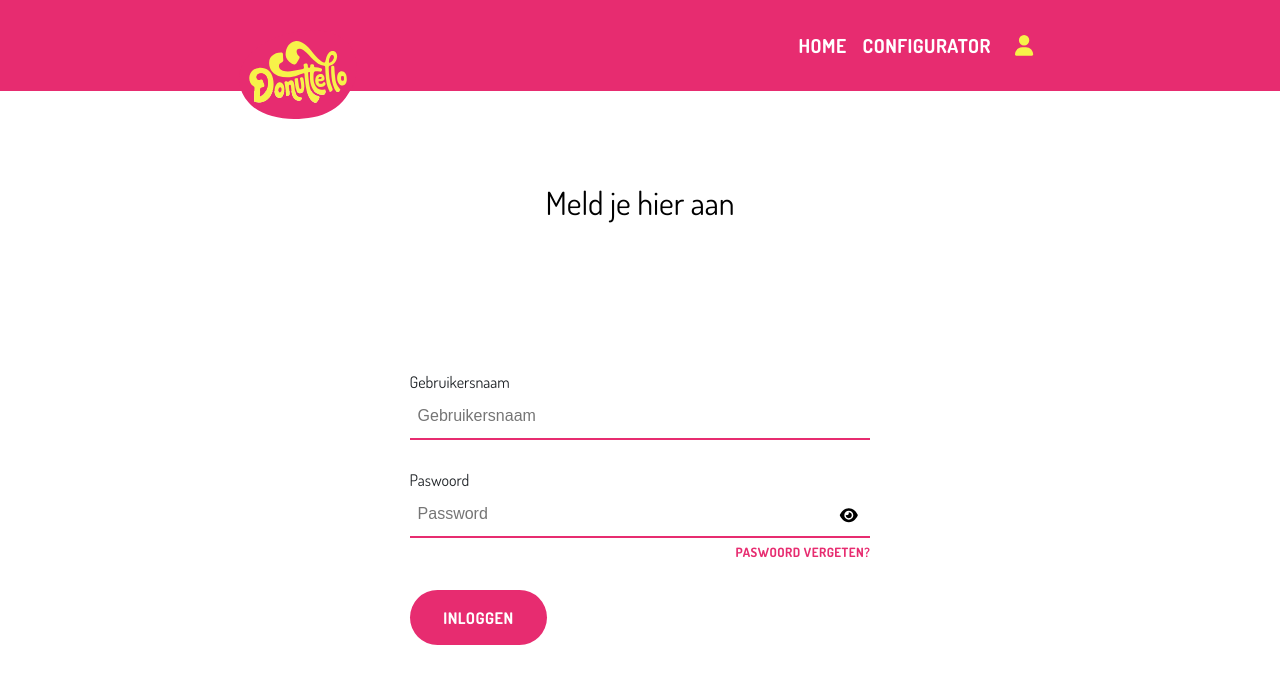
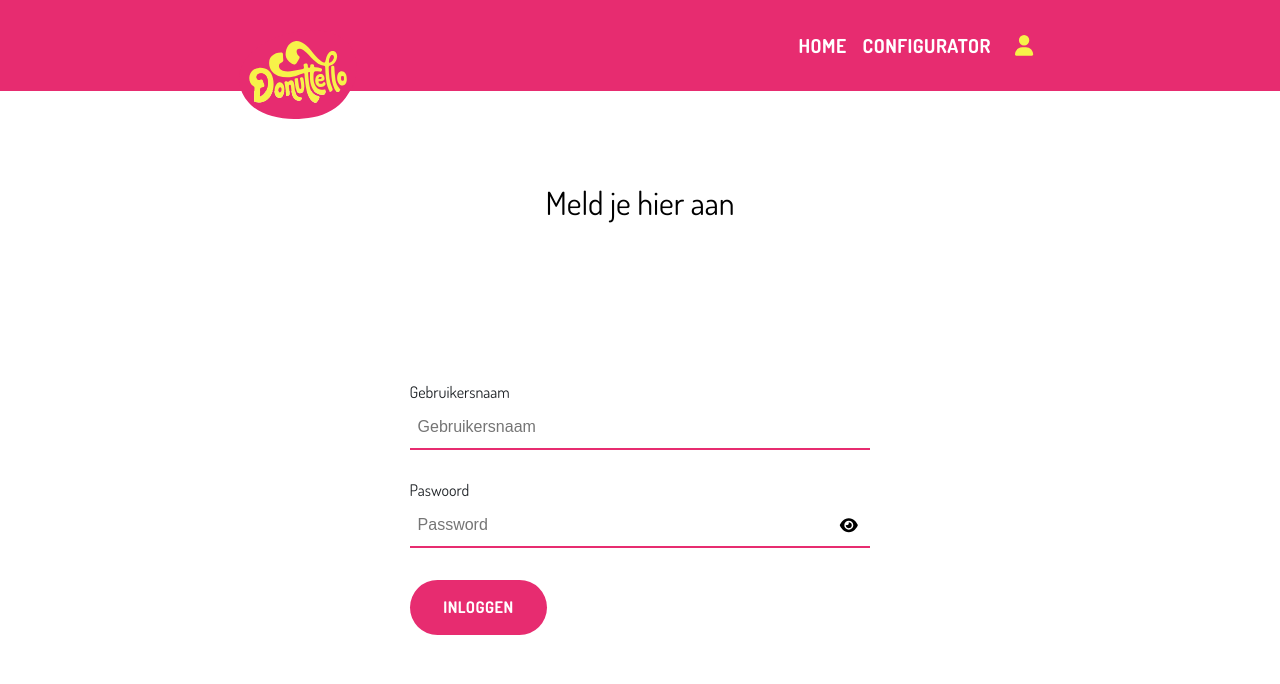
Before and after one commit to NickBevers/donuttello-frontend, a JavaScript app: page /login in a window 1280 px wide. Shown: the top 684 px of the page. Built offline with nearby package versions, Linux system fonts and the light colour scheme.

Commit message:
fix(login_password-reset): put password forgot link in comments to remove it from the frontend

```diff
--- a/src/components/LoginForm.vue
+++ b/src/components/LoginForm.vue
@@ -62,9 +62,9 @@
                 </div>
             </div>
 
-            <div class="form__item form__item--forgot">
+            <!-- <div class="form__item form__item--forgot">
                 <a href="/forgot-password">Paswoord vergeten?</a>
-            </div>
+            </div> -->
 
             <div class="form__item form__item--submit">
                 <button type="submit">Inloggen</button>
--- a/src/views/Dashboard.vue
+++ b/src/views/Dashboard.vue
@@ -1,5 +1,5 @@
 <script setup>
-    import { onMounted, ref } from 'vue'
+    import { onMounted, onBeforeMount, ref } from 'vue'
     import Navigation from '../components/Navigation.vue';
     import DonutCard from '../components/Dashboard/DonutCard.vue';
 
@@ -33,6 +33,7 @@
         fetch(`https://donuttello-backend.onrender.com/api/v1/donuts?filter=${filter.value}`, {
             method: "GET",
             headers: {
+                "Access-Control-Allow-Origin": "*",
                 "Content-Type": "application/json",
                 "Authorization": `Bearer ${jwtToken.value}`
             }
```
